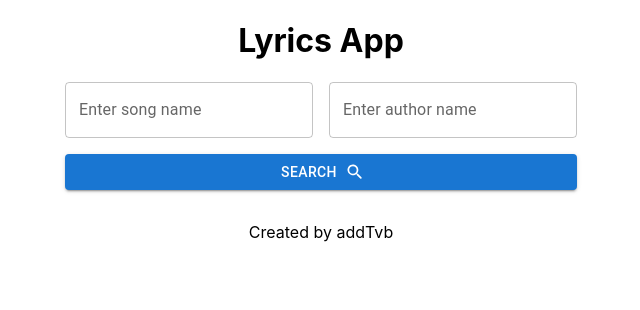
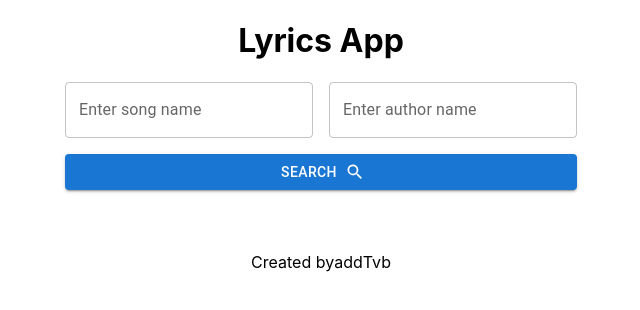
Before and after one commit to addTvb/lyrics-app, a Next.js app: page / in a window 1280 px wide. Shown: the top 310 px of the page, without its empty margins (319-959 px from the left). Built offline with nearby package versions, Linux system fonts and the light colour scheme.

Commit message:
🌈style: add styles to footer

```diff
--- a/pages/index.tsx
+++ b/pages/index.tsx
@@ -60,7 +60,7 @@ const Home: NextPage = () => {
             </header>
 
             <main className={styles.home__main}>
-                <form className={styles.home__search}>
+                <div className={styles.home__search}>
                     <div className={styles.home__inputs}>
                         <TextField
                             value={song}
@@ -93,7 +93,7 @@ const Home: NextPage = () => {
                     >
                         Search
                     </LoadingButton>
-                </form>
+                </div>
                 {/* Lyrics Content */}
                 <div className={styles.home__lyrics}>
                     <Typography variant="h6" component="pre">
--- a/styles/Home.module.css
+++ b/styles/Home.module.css
@@ -1,17 +1,18 @@
 .home {
-    /* height: 100vh; */
+    height: 100%;
     display: flex;
+    flex-direction: column;
     align-items: center;
-    flex-direction: column;
+    justify-content: space-between;
 }
 .home__header {
     display: flex;
     justify-content: center;
     align-items: center;
-
 }
 .home__main {
     display: flex;
+    flex: 1 0 auto;
     flex-direction: column;
     justify-content: center;
     align-items: center;
@@ -26,5 +27,10 @@
     display: flex;
     column-gap: 1rem;
 }
-/* .home__lyrics {
-} */
+.home__footer {
+    display: flex;
+    justify-content: center;
+    align-items: center;
+    height: 5rem;
+    flex: 0 0 auto;
+}
--- a/styles/globals.css
+++ b/styles/globals.css
@@ -1,5 +1,6 @@
 html,
 body {
+  min-height: 100%;
   padding: 0;
   margin: 0;
   font-family: -apple-system, BlinkMacSystemFont, Segoe UI, Roboto, Oxygen,
```
